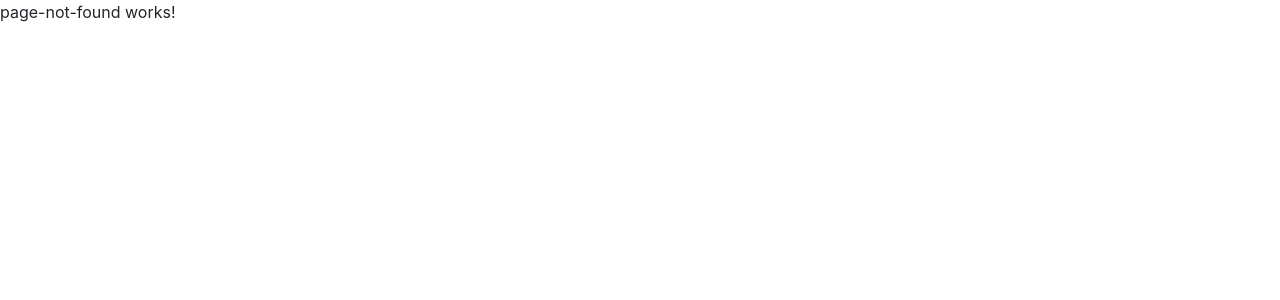
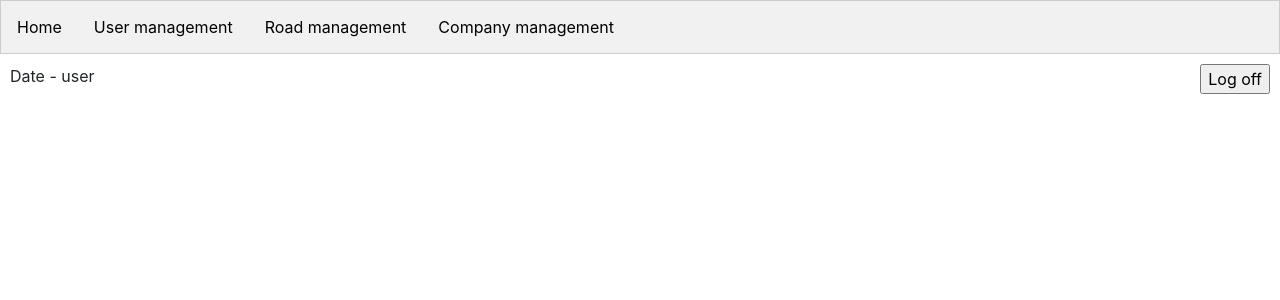
Before and after one commit to HunteRoi/bepway.front.web, an Angular app in the folder back-office/: page /dashboard/home in a window 1280 px wide. Shown: the top 300 px of the page. Built offline with nearby package versions, Linux system fonts and the light colour scheme.

Commit message:
Children routes for dashboard

```diff
--- /dev/null
+++ b/back-office/src/app/dashboard/dashboard.component.css
@@ -0,0 +1,66 @@
+.tab {
+    overflow: hidden;
+    border: 1px solid #ccc;
+    background-color: #f1f1f1;
+  }
+
+
+  .tab button {
+    background-color: inherit;
+    float: left;
+    border: none;
+    outline: none;
+    cursor: pointer;
+    padding: 14px 16px;
+    transition: 0.3s;
+  }
+
+
+  .tab button:hover {
+    background-color: #ddd;
+  }
+
+
+  .tab button.active {
+    background-color: #ccc;
+  }
+
+
+  .tabcontent {
+    display: none;
+    padding: 6px 12px;
+    border: 1px solid #ccc;
+    border-top: none;
+  }
+
+  #actualInfo{
+      float : left;
+      margin : 10px;
+  }
+
+  #logOffButton{
+      margin : 10px;
+      float : right;
+  }
+  #toDoBlock{
+      height : 100px;
+      resize : none;
+      width : 100%;
+      border : none;
+  }
+  #links{
+      align : center;
+      margin : 20px;
+  }
+  #logo{
+      display : block;
+      margin-left : auto;
+      margin-right : auto;
+      margin-top : 20px;
+      align : center;
+  }
+  #currentDate{
+      display:block;
+      float:right;
+      margin-right : 100px;
+  }
--- /dev/null
+++ b/back-office/src/app/dashboard/dashboard.component.html
@@ -0,0 +1,17 @@
+<div class="tab">
+	<button class="tablinks" active>Home</button>
+	<button class="tablinks">User management</button>
+	<button class="tablinks">Road management</button>
+  <button class="tablinks">Company management</button>
+</div>
+<div class="tabcontent">
+
+</div>
+<div>
+	<span id="actualInfo">
+		Date - user
+	</span>
+	<span id="logOffButton">
+		<button >Log off</button>
+	</span>
+</div>
--- /dev/null
+++ b/back-office/src/app/dashboard/dashboard.component.ts
@@ -0,0 +1,15 @@
+import { Component, OnInit } from '@angular/core';
+
+@Component({
+  selector: 'app-dashboard',
+  templateUrl: './dashboard.component.html',
+  styleUrls: ['./dashboard.component.css']
+})
+export class DashboardComponent implements OnInit {
+
+  constructor() { }
+
+  ngOnInit() {
+  }
+
+}
--- a/back-office/src/app/home/home.component.css
+++ b/back-office/src/app/home/home.component.css
@@ -0,0 +1,22 @@
+#toDoBlock{
+    height : 100px;
+    resize : none;
+    width : 100%;
+
+}
+#links{
+    float : center;
+    margin : 20px;
+}
+#logo{
+    display : block;
+    margin-left : auto;
+    margin-right : auto;
+    margin-top : 20px;
+    float : center;
+}
+#currentDate{
+    display:block;
+    float:right;
+    margin-right : 100px;
+}
--- a/back-office/src/app/home/home.component.html
+++ b/back-office/src/app/home/home.component.html
@@ -1,3 +1,12 @@
-<p>
-  home works!
-</p>
+<p> Welcome Username ! </p>
+<p id="currentDate">Date</p>
+<p> This is the dashboard for our back-office ! </p>
+<p> select a tab or one the following link to navigate </p>
+<div id="links">
+	<a id="userManagementLink">User management</a> | <a id="roadManagementLink">Road management</a> | <a id="companyManagementLink">Company management</a>
+</div>
+<fieldset>
+	<legend>To do</legend>
+	<textarea id="toDoBlock" placeholder="Things to do"></textarea>
+</fieldset>
+<img src="src\assets\image\titi.png" id="logo">
```
Also changed, not shown: back-office/src/app/app.module.ts (+11 -5 lines), 2 other files (tests, documents, lock files or other folders).
